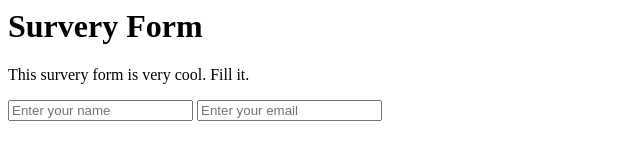
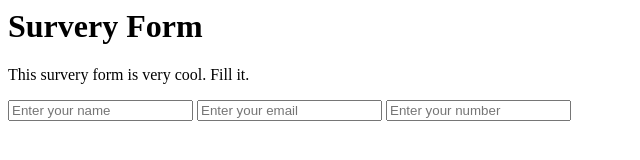
Before and after one commit to Lafiagi/SurveryForm, a plain HTML site: page index.html in a window 1280 px wide. Shown: the whole page, without its empty margins (0-640 px from the left). Drawn offline with Linux system fonts and the light colour scheme.

Commit message:
Number feature added with validation

```diff
--- a/index.html
+++ b/index.html
@@ -10,6 +10,7 @@
     <form id="survey-form">
       <input id="name" placeholder="Enter your name" type="text">
       <input id="email" placeholder="Enter your email" type="email">
+      <input id="number" placeholder="Enter your number" type="number">
     </form>
   </body>
 </html>
```
